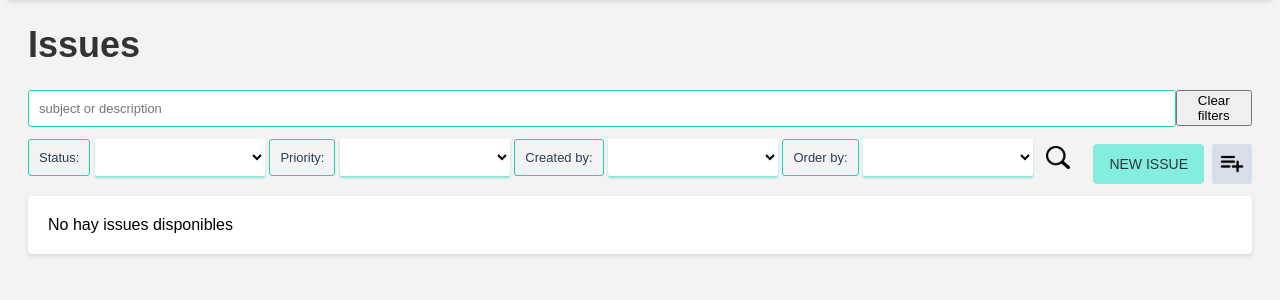
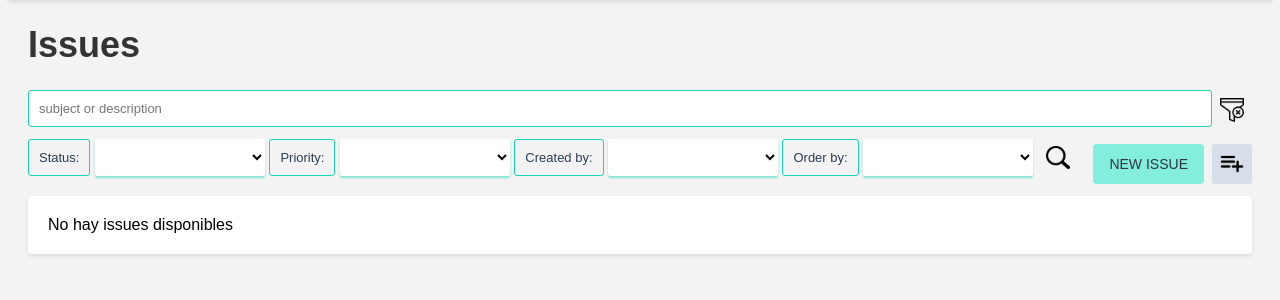
Before and after one commit to ASWPROJECT/BackEnd, a Django app: page / in a window 1280 px wide. Shown: the part 116-416 px from the top of the page. Run offline with Django 4.2, Linux system fonts and the light colour scheme; the visitor is signed in with stand-in values (Sample User, id 1); data comes from the database, SQL or seed files in the repository; data that the repository does not hold is empty.

Commit message:
added clear filters button

```diff
--- a/issues/static/issues_styles.css
+++ b/issues/static/issues_styles.css
@@ -309,3 +309,27 @@ section h1{
     color: #333;
     cursor: pointer;
 }
+
+.clear-filters-button {
+    border: none;
+    padding-bottom: 15px;
+    width: 40px;
+    height: 40px;
+    background: url("/static/clear-filters1.png") no-repeat center center;
+    background-repeat: no-repeat;
+    background-position: center;
+    background-size: 60%;
+    border-radius: 3px;
+    border-radius: 3px;
+    cursor: pointer;
+    transition: background-color 0.3s ease;
+}
+
+.clear-filters-button:hover {
+    background-color: #18d6b3;
+}
+
+.sclear-filters-button img {
+    max-width: 30px;
+    max-height: 30px;
+}
--- a/issues/templates/issues.html
+++ b/issues/templates/issues.html
@@ -68,10 +68,10 @@
               <option value="-Created_at" {% if order_by_s == '-Created_at' %}selected{% endif %}>Created at descending</option>
           </select>
 
-          <button type="submit" class="search-action-button"></button>
+          <button type="submit" class="search-action-button" title="Filter the selected params"></button>
         </form>
         <form class="filter-form" method="GET" action="http://127.0.0.1:8000">
-          <button type="submit">Clear filters</button>
+          <button type="submit" class="clear-filters-button" title="Clear filters"></button>
         </form>
       </div>
       <br>
```
Also changed, not shown: issues/static/clear-filters.png (added), issues/static/clear-filters1.png (added).
